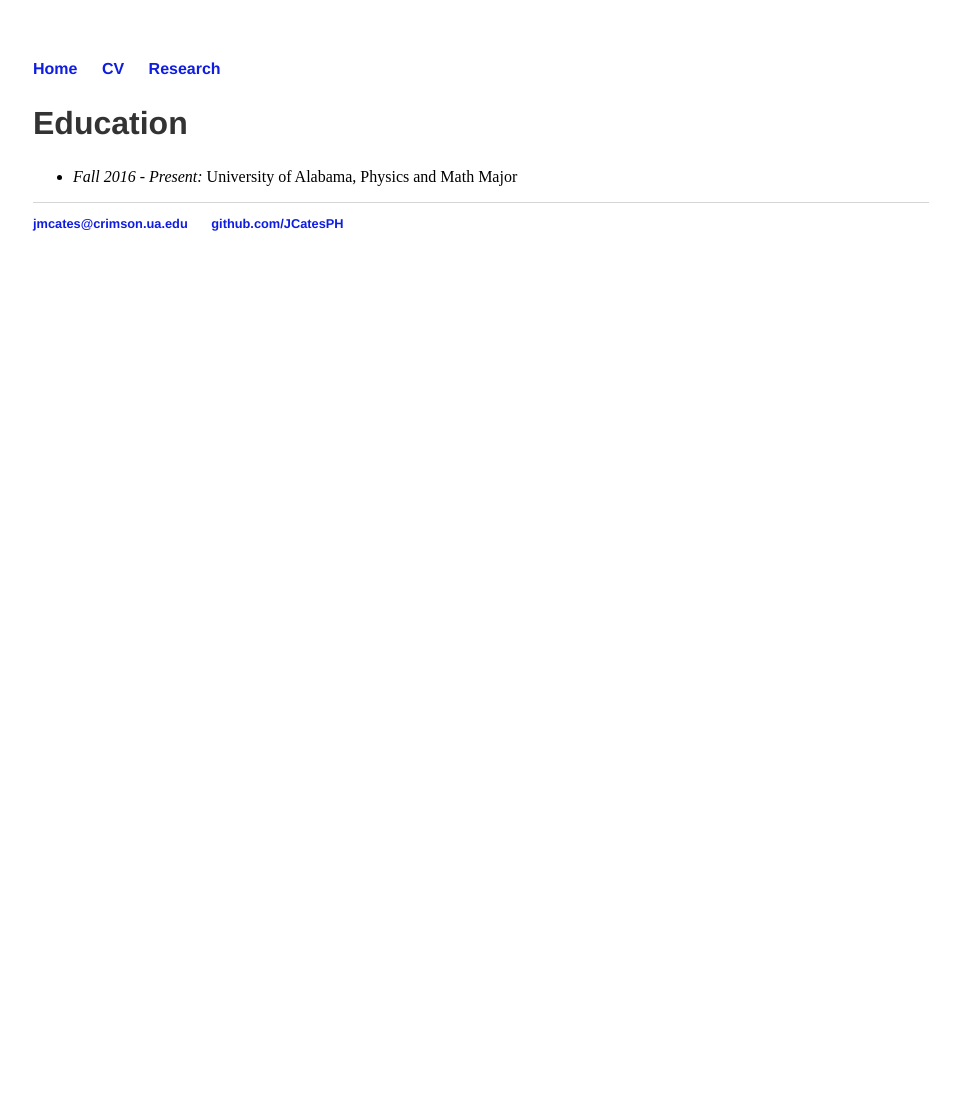
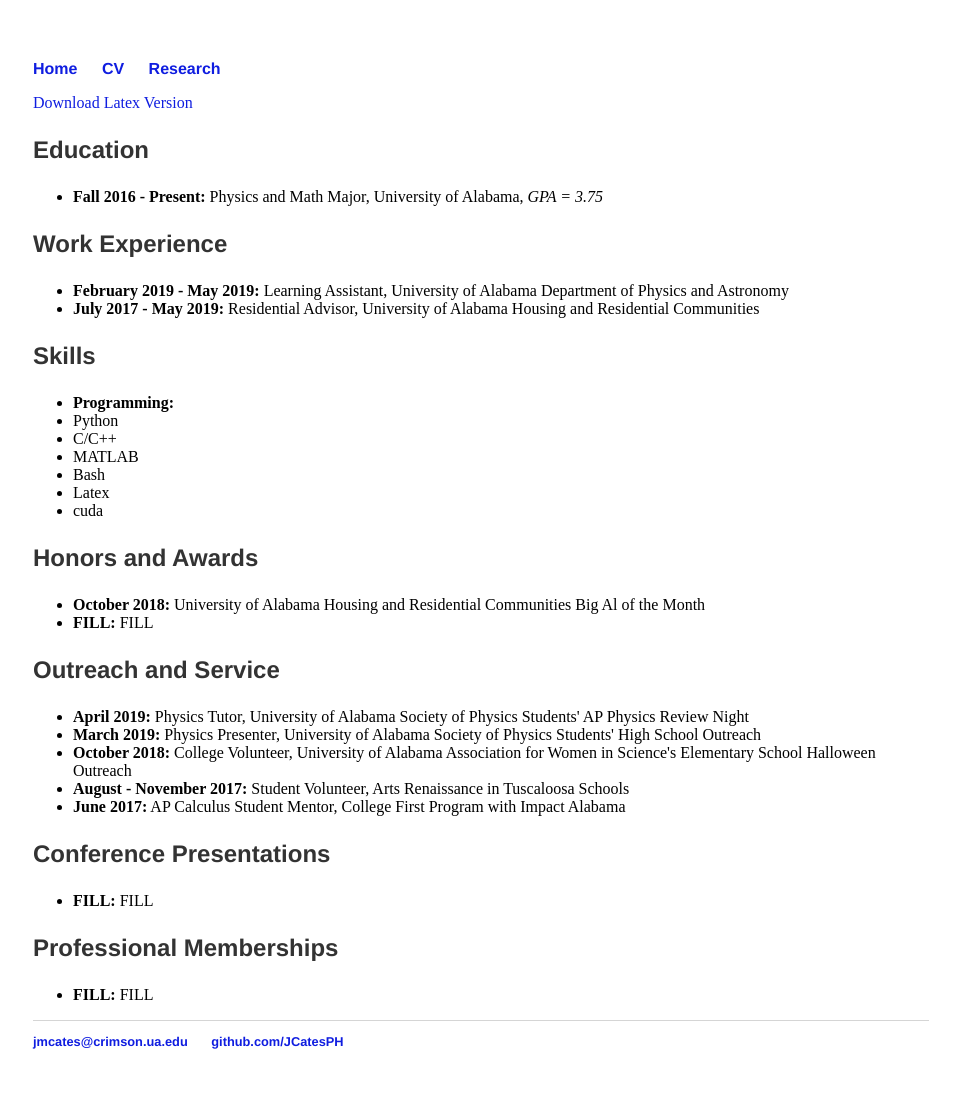
Before and after one commit to JCatesPH/JCatesPH.github.io, a Jekyll site: the page built from cv/index.html, in a window 1280 px wide. Shown: the whole page, without its empty margins (159-1119 px from the left). Built offline with Jekyll 4.4.1, drawn with Linux system fonts in a browser that asks for light colours; before the commit the page ends 900 px from its top, so only the background shows below that.

Commit message:
Add to CV

```diff
--- a/cv/index.html
+++ b/cv/index.html
@@ -3,9 +3,79 @@
 title: Jalen Cates, Physics Student
 ---
 <div class="blurb">
-	<h2>Education</h2>
+	<a href="CV_SP19_JCATES.pdf">Download Latex Version</a>
+
+	<h3>Education</h3>
 	<ul>
-        <li><em>Fall 2016 - Present:</em> University of Alabama, Physics and Math Major</li>
+		<li><b>Fall 2016 - Present:</b>
+			Physics and Math Major, University of Alabama, <i>GPA = 3.75</i>
+		</li>
+	</ul>
+
+	<h3>Work Experience</h3>
+	<ul>
+		<li><b>February 2019 - May 2019:</b>
+			Learning Assistant, University of Alabama Department of Physics and Astronomy
+		</li>
+		<li><b>July 2017 - May 2019:</b>
+			Residential Advisor, University of Alabama Housing and Residential Communities
+		</li>
+	</ul>
+
+	<h3>Skills</h3>
+	<ul>
+		<li><b>Programming:</b>
+			<li>Python</li>
+			<li>C/C++</li>
+			<li>MATLAB</li>
+			<li>Bash</li>
+			<li>Latex</li>
+			<li>cuda</li>
+			<!--Python, C/C++, MATLAB, Bash, Latex, cuda-->
+		</li>
+	</ul>
+
+	<h3>Honors and Awards</h3>
+	<ul>
+		<li><b>October 2018:</b>
+			University of Alabama Housing and Residential Communities Big Al of the Month
+		</li>
+		<li><b>FILL:</b>
+			FILL
+		</li>
+	</ul>
+
+	<h3>Outreach and Service</h3>
+	<ul>
+		<li><b>April 2019:</b>
+			Physics Tutor, University of Alabama Society of Physics Students' AP Physics Review Night
+		</li>
+		<li><b>March 2019:</b>
+			Physics Presenter, University of Alabama Society of Physics Students' High School Outreach
+		</li>
+		<li><b>October 2018:</b>
+			College Volunteer, University of Alabama Association for Women in Science's Elementary School Halloween Outreach
+		</li>
+		<li><b>August - November 2017:</b>
+			Student Volunteer, Arts Renaissance in Tuscaloosa Schools
+		</li>
+		<li><b>June 2017:</b>
+			AP Calculus Student Mentor, College First Program with Impact Alabama
+		</li>
+	</ul>
+
+	<h3>Conference Presentations</h3>
+	<ul>
+		<li><b>FILL:</b>
+			FILL
+		</li>
+	</ul>
+
+	<h3>Professional Memberships</h3>
+	<ul>
+		<li><b>FILL:</b>
+			FILL
+		</li>
 	</ul>
 
 </div><!-- /.blurb -->
```
Also changed, not shown: 1 other file.
